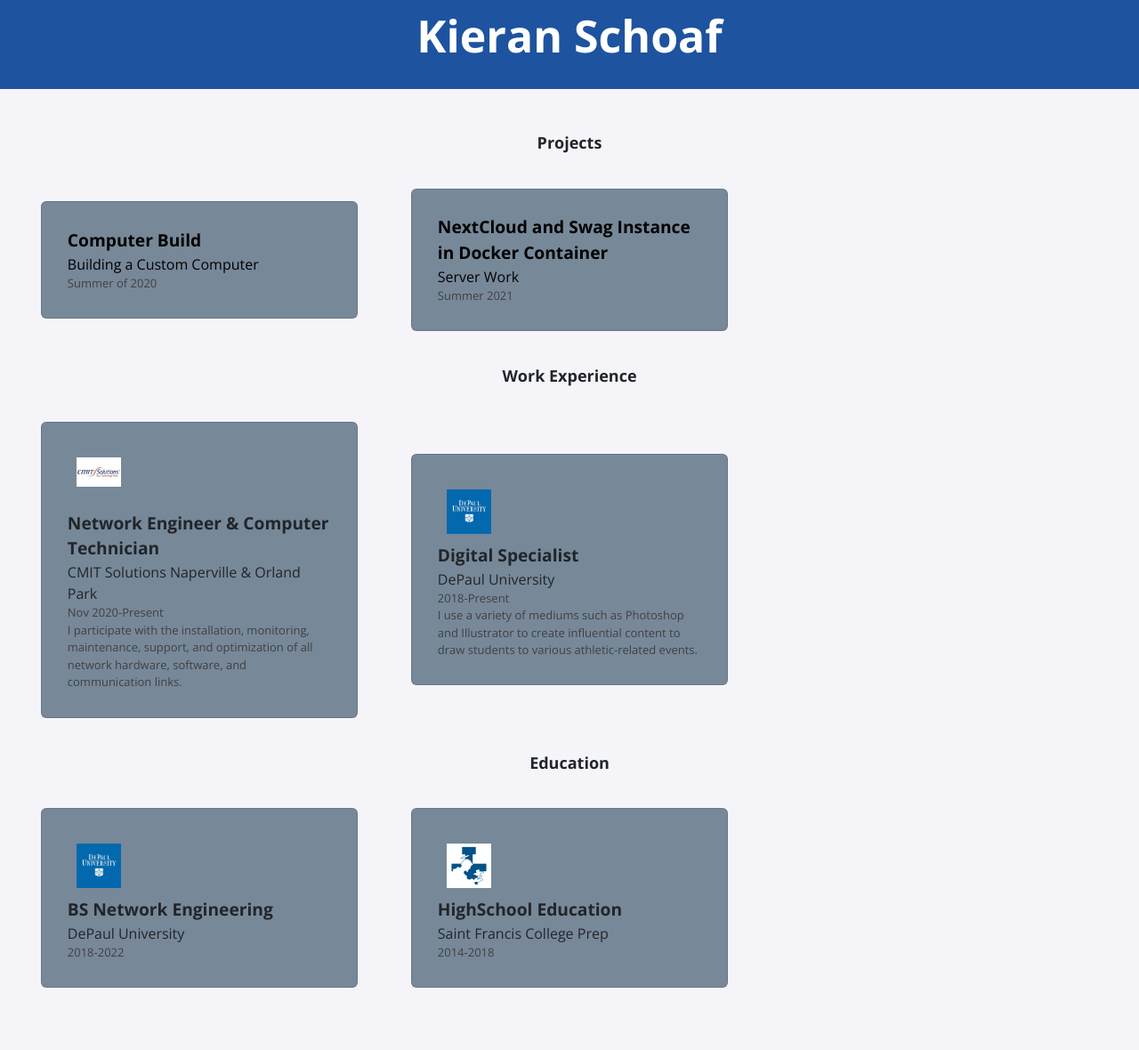
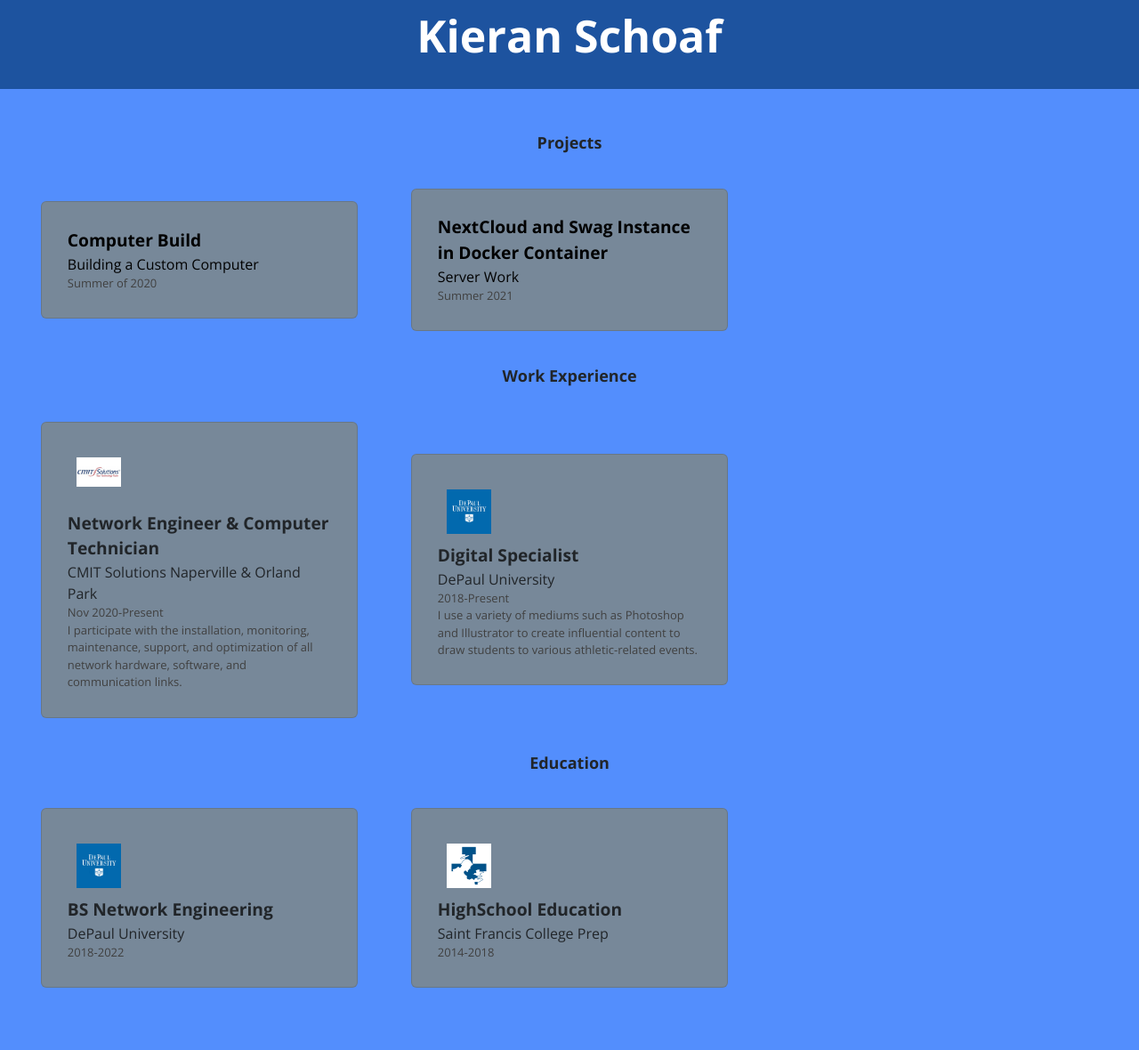
Before and after one commit to kischoaf/kischoaf.github.io, a Jekyll site: the page built from index.html, in a window 1280 px wide. Shown: the part 290-1470 px from the top of the page at 89% size. Built offline with Jekyll 4.4.1, drawn with Linux system fonts in a browser that asks for light colours; nearby versions of some CDN libraries.

Commit message:
change background page color

```diff
--- a/_sass/page.scss
+++ b/_sass/page.scss
@@ -7,7 +7,7 @@ h2 {
 }
 
 body {
-    background-color: #f5f5f9 !important;
+    background-color: #538efd !important;
     background-size: cover;
     width: auto!important;
     overflow-x: hidden!important;
```
